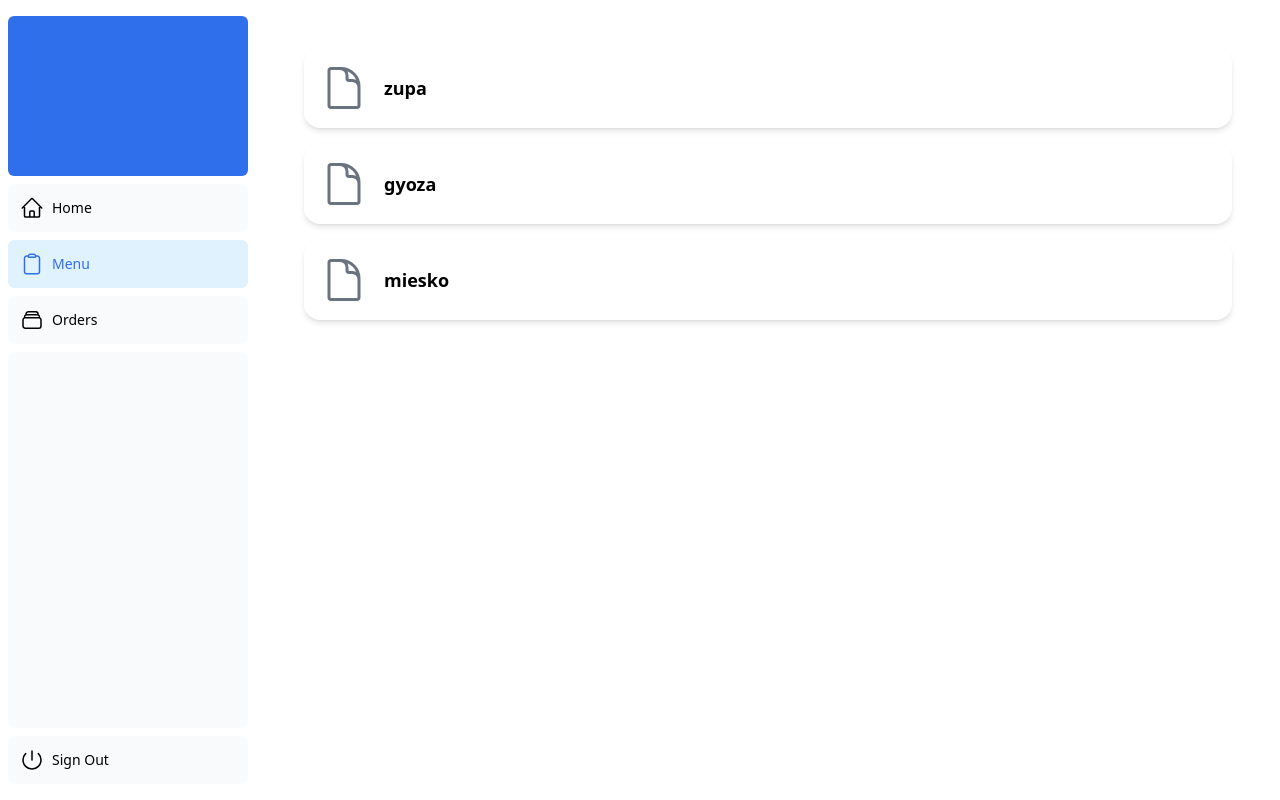
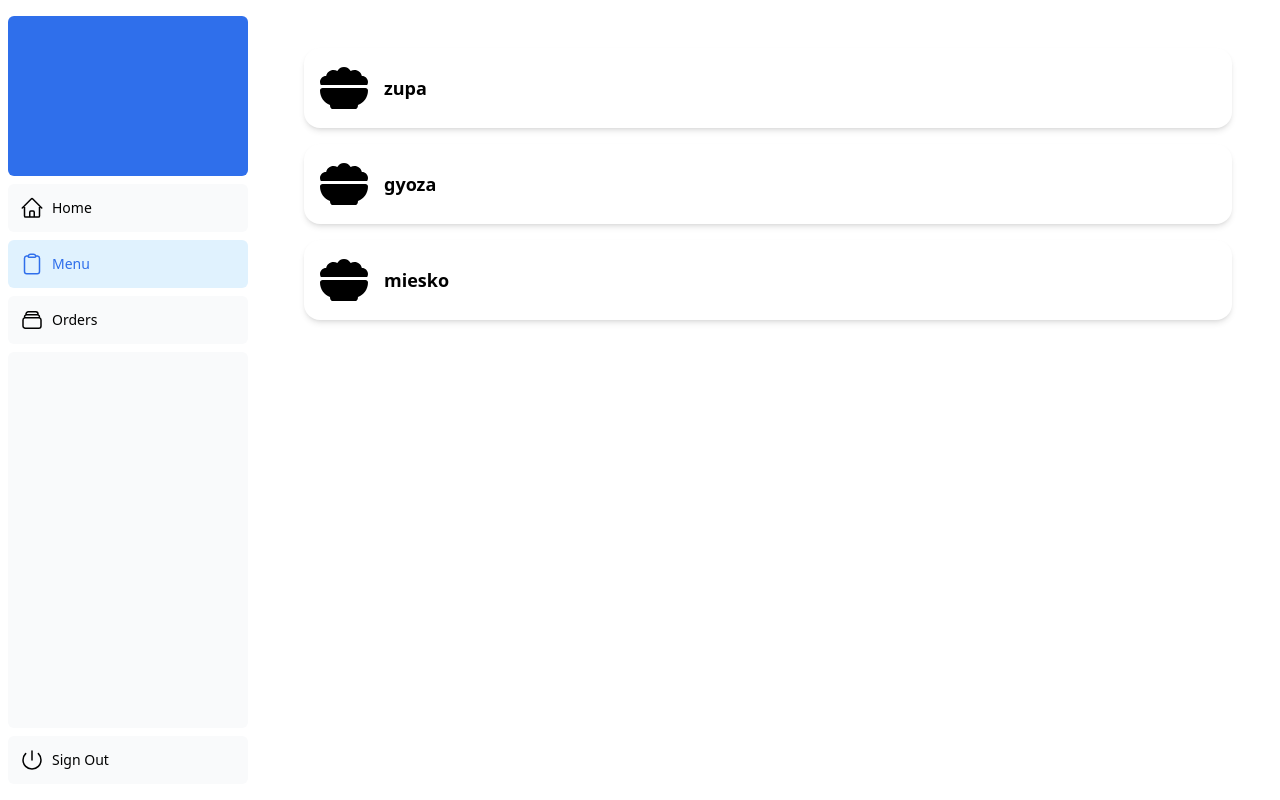
Before and after one commit to majawitosz/tab-frontend, a Next.js app: page /dashboard/menu in a window 1280 px wide. Built offline with nearby package versions, Linux system fonts and the light colour scheme.

Commit message:
Added Allergen system

```diff
--- a/app/dashboard/menu/page.tsx
+++ b/app/dashboard/menu/page.tsx
@@ -13,6 +13,7 @@ export default function Page(): React.ReactNode {
 					name={dish.name}
 					desc={dish.desc}
 					pic={dish.pic}
+					allergens={dish.allergens}
 				/>
 			))}
 		</div>
--- a/app/ui/dishes.tsx
+++ b/app/ui/dishes.tsx
@@ -3,4 +3,5 @@ export type Dish = {
 	name: string;
 	desc?: string;
 	pic?: string;
+	allergens?: string[];
 };
--- a/app/ui/dishesData.tsx
+++ b/app/ui/dishesData.tsx
@@ -6,16 +6,19 @@ export const DishesData: Dish[] = [
 		name: 'zupa',
 		desc: 'bardzo smaczna zupa',
 		pic: '',
+		allergens: [],
 	},
 	{
 		id: 2,
 		name: 'gyoza',
 		desc: 'bardzo smaczne pierozki',
 		pic: '',
+		allergens: ['cebula', 'alergen1', 'alergen2'],
 	},
 	{
 		id: 3,
 		name: 'miesko',
 		desc: 'jeszcze smaczniejsze miesko',
+		allergens: [],
 	},
 ];
--- a/app/ui/tile.tsx
+++ b/app/ui/tile.tsx
@@ -1,15 +1,15 @@
 'use client';
 import { JSX, useState } from 'react';
-import { DocumentIcon } from '@heroicons/react/24/outline';
 import Image from 'next/image';
 
 interface TileProps {
 	name: string;
 	desc?: string;
 	pic?: string;
+	allergens?: string[];
 }
 
-export function Tile({ name, desc, pic }: TileProps): JSX.Element {
+export function Tile({ name, desc, pic, allergens }: TileProps): JSX.Element {
 	const [isOpen, setIsOpen] = useState(false);
 
 	const toggleDropdown: () => void = (): void => {
@@ -29,14 +29,46 @@ export function Tile({ name, desc, pic }: TileProps): JSX.Element {
 						className='h-12 w-12 rounded-full'
 					/>
 				) : (
-					<DocumentIcon className='h-12 w-12 text-gray-500' />
+					<svg
+						xmlns='http://www.w3.org/2000/svg'
+						viewBox='0 0 512 512'
+						className='h-12 w-12 text-gray-500'
+					>
+						<path d='M0 192c0-35.3 28.7-64 64-64c.5 0 1.1 0 1.6 0C73 91.5 105.3 64 144 64c15 0 29 4.1 40.9 11.2C198.2 49.6 225.1 32 256 32s57.8 17.6 71.1 43.2C339 68.1 353 64 368 64c38.7 0 71 27.5 78.4 64c.5 0 1.1 0 1.6 0c35.3 0 64 28.7 64 64c0 11.7-3.1 22.6-8.6 32L8.6 224C3.1 214.6 0 203.7 0 192zm0 91.4C0 268.3 12.3 256 27.4 256l457.1 0c15.1 0 27.4 12.3 27.4 27.4c0 70.5-44.4 130.7-106.7 154.1L403.5 452c-2 16-15.6 28-31.8 28l-231.5 0c-16.1 0-29.8-12-31.8-28l-1.8-14.4C44.4 414.1 0 353.9 0 283.4z' />
+					</svg>
 				)}
 				<h3 className='text-lg font-semibold'>{name}</h3>
 			</div>
 
 			{isOpen && (
 				<div className='rounded-b-lg-2xl bg-gray-100 p-4 shadow-md'>
-					{desc && <p className='text-sm text-gray-600'>{desc}</p>}
+					{desc && (
+						<p className='mb-2 text-sm text-gray-600'>{desc}</p>
+					)}
+
+					{allergens && allergens.length > 0 && (
+						<div className='rounded-md bg-red-100 p-2'>
+							<div className='mb-1 flex items-center gap-2'>
+								<svg
+									xmlns='http://www.w3.org/2000/svg'
+									viewBox='0 0 512 512'
+									className='h-5 w-5 text-red-700'
+								>
+									<path d='M256 512A256 256 0 1 0 256 0a256 256 0 1 0 0 512zm0-384c13.3 0 24 10.7 24 24l0 112c0 13.3-10.7 24-24 24s-24-10.7-24-24l0-112c0-13.3 10.7-24 24-24zM224 352a32 32 0 1 1 64 0 32 32 0 1 1 -64 0z' />
+								</svg>
+								<p className='text-sm font-semibold text-red-700'>
+									Allergens:
+								</p>
+							</div>
+							<ul className='list-disc pl-5 text-sm text-red-600'>
+								{allergens.map(
+									(allergen: string, index: number) => (
+										<li key={index}>{allergen}</li>
+									)
+								)}
+							</ul>
+						</div>
+					)}
 				</div>
 			)}
 		</div>
```
